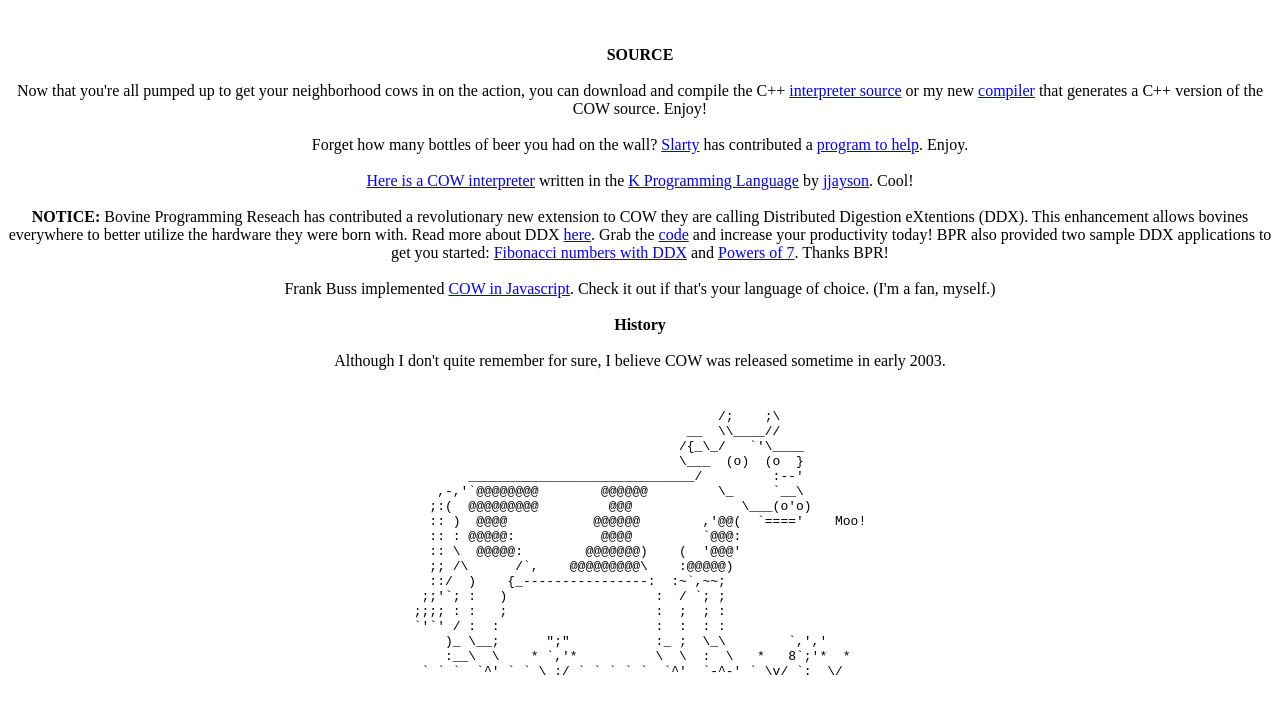
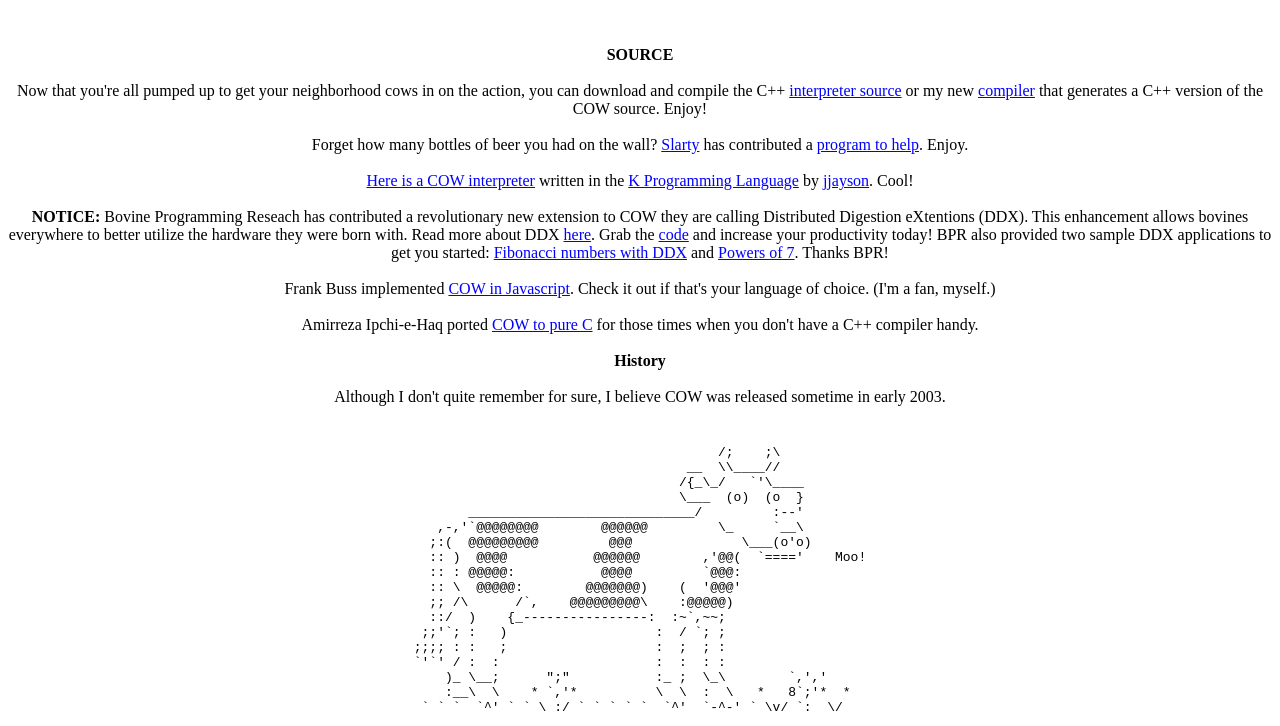
Before and after one commit to BigZaphod/COW, a plain HTML site: page index.html in a window 1280 px wide. Shown: the part 3092-3818 px from the top of the page. Before the commit the page ends 3782 px from the top, so only its background shows below. Drawn offline with Linux system fonts and the light colour scheme.

Commit message:
Update index.html

```diff
--- a/index.html
+++ b/index.html
@@ -289,6 +289,8 @@ Forget how many bottles of beer you had on the wall?  <a href="http://www.slarty
  <a href="http://github.com/BigZaphod/COW/tree/master/ddx/pow7-ddx.cow">Powers of 7</a>.  Thanks BPR!
 <br><br>
 Frank Buss implemented <a href="http://www.frank-buss.de/cow.html">COW in Javascript</a>. Check it out if that's your language of choice. (I'm a fan, myself.)
+<br><br>
+Amirreza Ipchi-e-Haq ported <a href="https://github.com/Amirreza-Ipchi-Haq/COW">COW to pure C</a> for those times when you don't have a C++ compiler handy.
 
 <br><br>
 <b>History</b><br><br>
```
